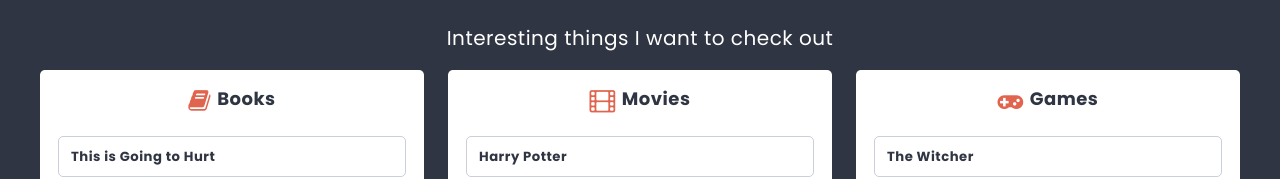
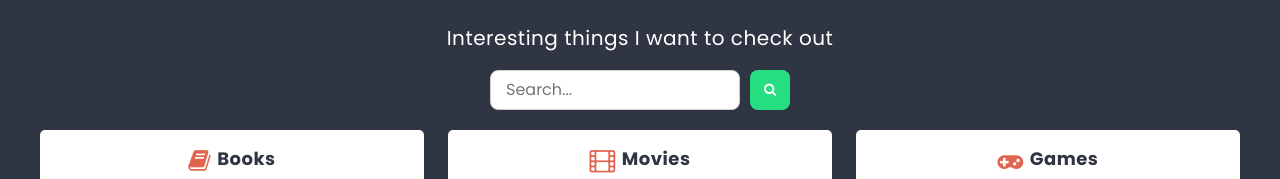
Before and after one commit to anna-kafkaa/my-first-react-app, a React (Create React App) app: page /list/1 in a window 1280 px wide. Shown: the part 311-490 px from the top of the page. Built offline with nearby package versions, Linux system fonts and the light colour scheme.

Commit message:
Move SearchForm to List view, sync input with state, handle invalid listId with redirect

```diff
--- a/src/components/CardForm/CardForm.module.scss
+++ b/src/components/CardForm/CardForm.module.scss
@@ -14,4 +14,10 @@
   border: 1px solid lighten($color-dark, 60%);
   border-radius: $radius;
   font-weight: bold;
+  height: 40px;
 }
+
+button {
+  height: 40px;
+  padding: 0 20px;
+}
--- a/src/components/Home/Home.js
+++ b/src/components/Home/Home.js
@@ -2,7 +2,6 @@ import styles from './Home.module.scss';
 import { useSelector } from 'react-redux';
 import { getAllLists } from '../../redux/store';
 import { Link } from 'react-router-dom';
-import SearchForm from '../SearchForm/SearchForm'; // ✅ dodany import
 
 const Home = () => {
   const lists = useSelector(getAllLists);
@@ -13,8 +12,6 @@ const Home = () => {
       <p className={styles.subtitle}>
         A simple to-do app, with lists, columns and card
       </p>
-
-      <SearchForm /> {/* ✅ użycie komponentu z reduxem i odstępem */}
 
       <h2 className={styles.title}>Browse lists</h2>
 
--- a/src/components/List/List.js
+++ b/src/components/List/List.js
@@ -3,16 +3,17 @@ import Column from './../Column/Column';
 import ColumnForm from './../ColumnForm/ColumnForm';
 import PageTitle from './../PageTitle/PageTitle';
 import { useSelector } from 'react-redux';
-import { useParams } from 'react-router-dom';
-import { getListById } from '../../redux/store';
-import { getColumnsByList } from '../../redux/store';
+import { useParams, Navigate } from 'react-router-dom'; // <== dodano Navigate
+import { getListById, getColumnsByList } from '../../redux/store';
+import SearchForm from '../SearchForm/SearchForm'; // <== dodano import
 
 const List = () => {
   const { listId } = useParams();
   const listData = useSelector(state => getListById(state, listId));
   const columns = useSelector(state => getColumnsByList(state, listId));
 
-  if (!listData) return <p className={styles.error}>404 – List not found</p>;
+  // jeśli nie znaleziono listy => przekieruj na stronę główną
+  if (!listData) return <Navigate to="/" />;
 
   return (
     <div className={styles.list}>
@@ -20,6 +21,10 @@ const List = () => {
         <PageTitle>{listData.title}</PageTitle>
       </header>
       <p className={styles.description}>{listData.description}</p>
+
+      {/* Dodany komponent wyszukiwarki */}
+      <SearchForm />
+
       <section className={styles.columns}>
         {columns.map(column => (
           <Column key={column.id} {...column} />
--- a/src/components/SearchForm/SearchForm.js
+++ b/src/components/SearchForm/SearchForm.js
@@ -1,24 +1,31 @@
 import styles from './SearchForm.module.scss';
-import TextInput from '../TextInput/TextInput';
-import { useState } from 'react';
-import { useDispatch } from 'react-redux';
-import { updateSearchString } from '../../redux/store';
+import { useDispatch, useSelector } from 'react-redux';
+import { useState, useEffect } from 'react';
+import { updateSearchString, getSearchString } from '../../redux/store';
 
 const SearchForm = () => {
-  const [searchTerm, setSearchTerm] = useState('');
   const dispatch = useDispatch();
+  const reduxSearch = useSelector(getSearchString);
 
-  const handleSubmit = e => {
+  const [searchTerm, setSearchTerm] = useState(reduxSearch);
+
+  useEffect(() => {
+    setSearchTerm(reduxSearch); // synchronizacja lokalnego stanu z Reduxem
+  }, [reduxSearch]);
+
+  const handleSubmit = (e) => {
     e.preventDefault();
     dispatch(updateSearchString(searchTerm));
   };
 
   return (
     <form className={styles.searchForm} onSubmit={handleSubmit}>
-      <TextInput
+      <input
+        className={styles.input}
+        type="text"
         placeholder="Search..."
         value={searchTerm}
-        onChange={e => setSearchTerm(e.target.value)}
+        onChange={(e) => setSearchTerm(e.target.value)}
       />
       <button type="submit" className={styles.button}>
         <i className="fa fa-search" />
--- a/src/components/SearchForm/SearchForm.module.scss
+++ b/src/components/SearchForm/SearchForm.module.scss
@@ -8,21 +8,29 @@
   margin: 20px 0;
 }
 
+.input {
+  padding: 10px 15px;
+  font-size: 1rem;
+  border: 1px solid #ccc;
+  border-radius: 8px;
+  width: 250px;
+  height: 40px;
+}
+
 .button {
-  background: $color-success;
-  border: none;
-  color: $color-light;
   width: 40px;
   height: 40px;
+  border-radius: 8px;
+  background-color: $color-success;
+  color: white;
+  border: none;
   display: flex;
+  align-items: center;
   justify-content: center;
-  align-items: center;
-  border-radius: 6px;
   cursor: pointer;
-  font-size: 1.2rem;
-  transition: background 0.3s ease;
+  transition: background-color 0.2s;
 
   &:hover {
-    background: darken($color-success, 5%);
+    background-color: darken($color-success, 5%);
   }
 }
--- a/src/redux/store.js
+++ b/src/redux/store.js
@@ -4,10 +4,14 @@ import shortid from 'shortid';
 import strContains from '../utils/strContains';
 import { createSelector } from 'reselect';
 
-// selectors
+// === SELECTORS ===
+
 export const getAllColumns = state => state.columns;
 
 export const getAllLists = state => state.lists;
+
+export const getSearchString = state => state.searchString;
+
 
 export const getListById = (state, id) =>
   state.lists.find(list => list.id === id);
@@ -27,15 +31,25 @@ export const getFilteredCards = createSelector(
     )
 );
 
-// action creators
-export const addColumn = payload => ({ type: 'ADD_COLUMN', payload });
-export const addCard = payload => ({ type: 'ADD_CARD', payload });
+// === ACTION CREATORS ===
+
+export const addColumn = payload => ({
+  type: 'ADD_COLUMN',
+  payload,
+});
+
+export const addCard = payload => ({
+  type: 'ADD_CARD',
+  payload,
+});
+
 export const updateSearchString = payload => ({
   type: 'UPDATE_SEARCHSTRING',
   payload,
 });
 
-// reducer
+// === REDUCER ===
+
 const reducer = (state = initialState, action) => {
   switch (action.type) {
     case 'ADD_COLUMN':
@@ -47,29 +61,36 @@ const reducer = (state = initialState, action) => {
             id: shortid(),
             title: action.payload.title || 'New column',
             icon: action.payload.icon || '📁',
-            listId: action.payload.listId, // ✅ kluczowa poprawka!
+            listId: action.payload.listId, // ✅ kluczowe — kolumna trafia do właściwej listy
           },
         ],
       };
+
     case 'ADD_CARD':
       return {
         ...state,
         cards: [
           ...state.cards,
-          { ...action.payload, id: shortid() },
+          {
+            ...action.payload,
+            id: shortid(),
+          },
         ],
       };
+
     case 'UPDATE_SEARCHSTRING':
       return {
         ...state,
         searchString: action.payload,
       };
+
     default:
       return state;
   }
 };
 
-// store
+// === STORE ===
+
 const store = createStore(
   reducer,
   initialState,
```
